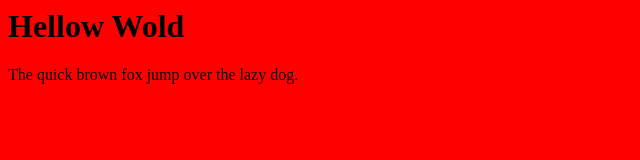
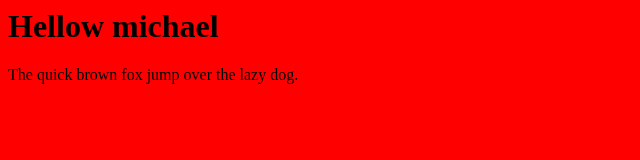
Before and after one commit to efraimlorenzana/sample-project, a plain HTML site: page index.html in a window 1280 px wide. Shown: the whole page, without its empty margins (0-640 px from the left). Drawn offline with Linux system fonts and the light colour scheme.

Commit message:
change title from hello to micheal

```diff
--- a/index.html
+++ b/index.html
@@ -4,7 +4,7 @@
 <link rel="stylesheet" href="style.css" type="text/css">
 </head>
 <body>
-<h1>Hellow Wold</h1>
+<h1>Hellow michael</h1>
 <p>The quick brown fox jump over the lazy dog.</p>
 </body>
 </html>
```
